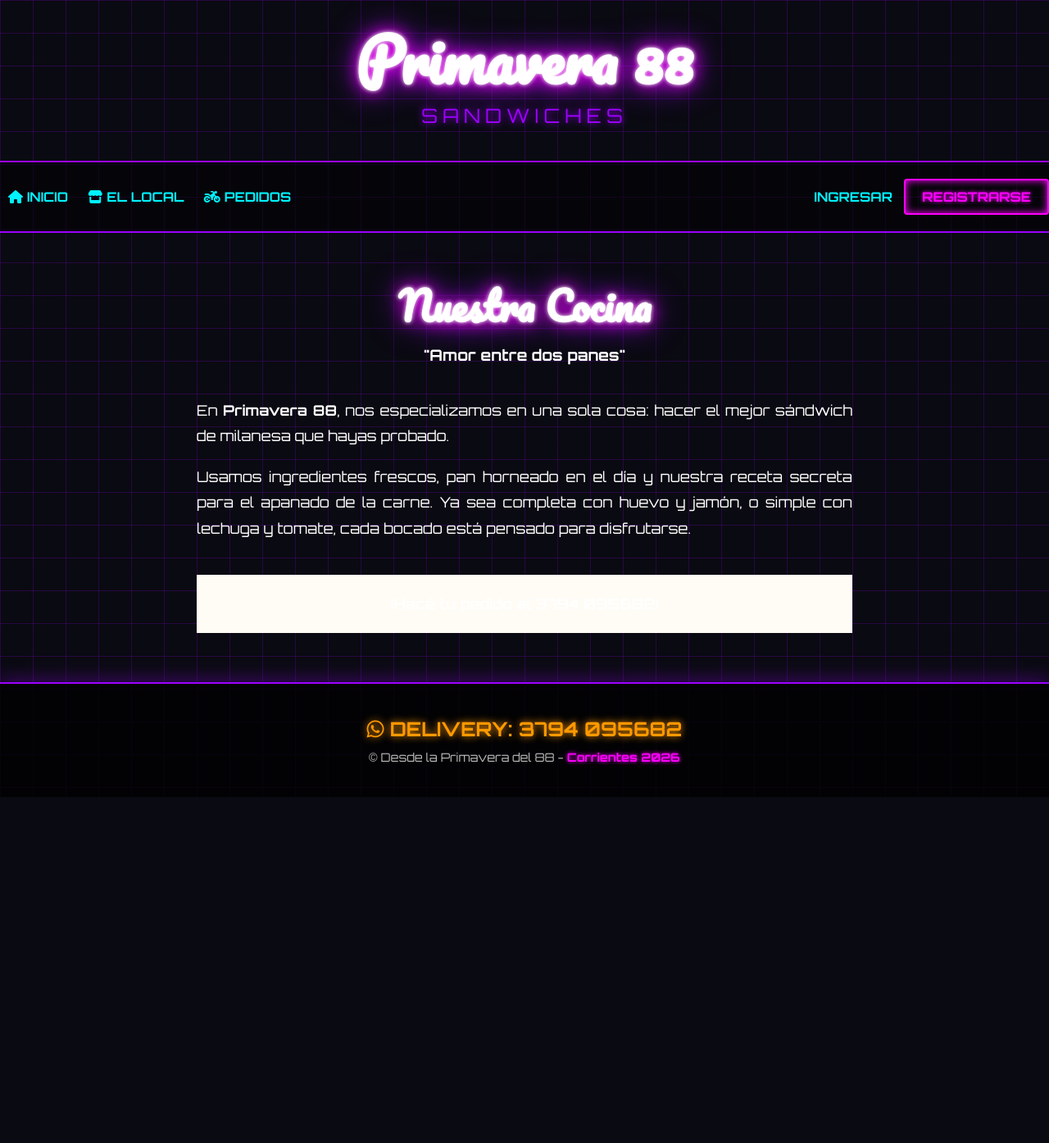
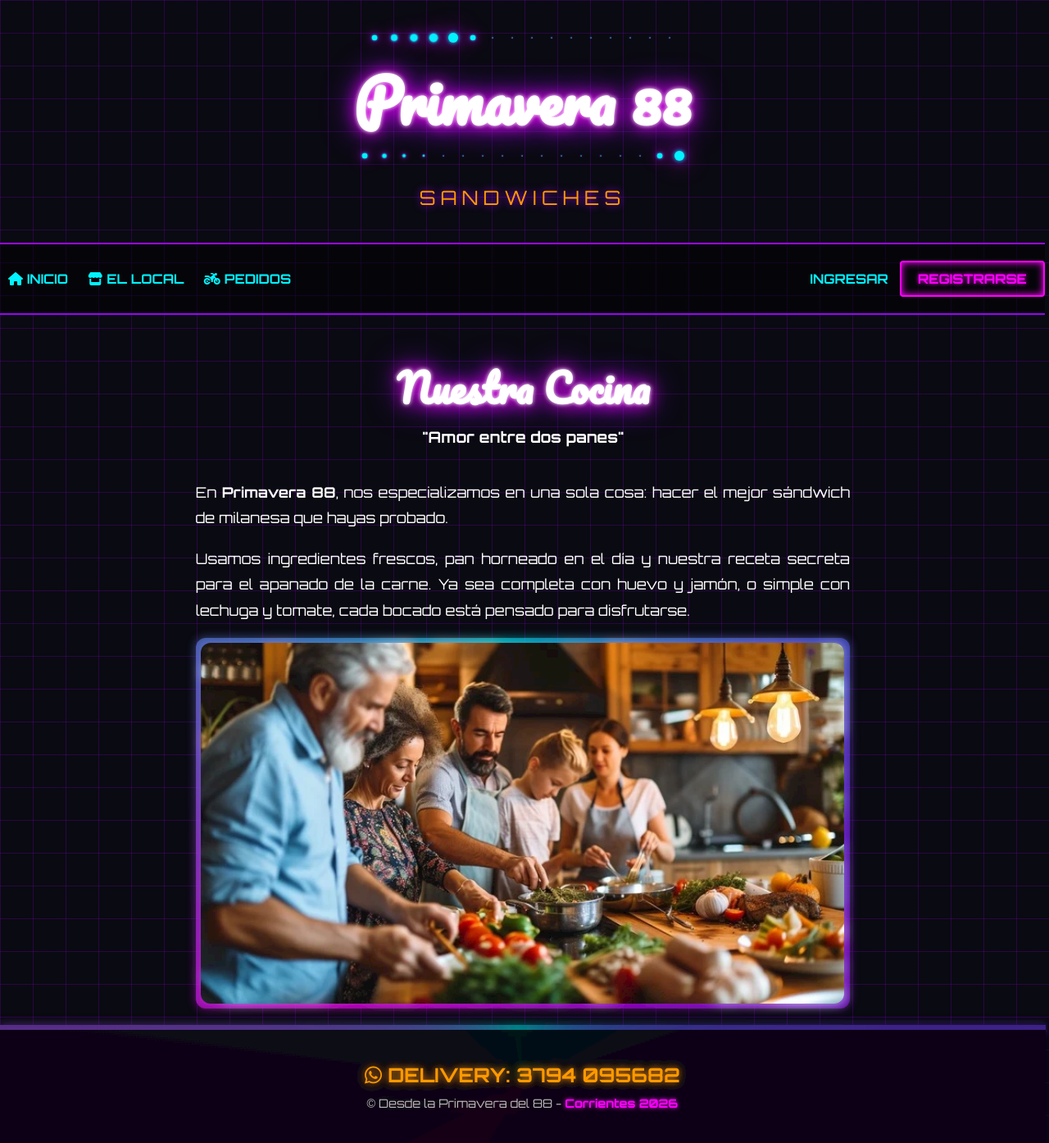
Before and after one commit to Miguel-S-S/test1, a Django app: page /about/ in a window 1280 px wide. Shown: the whole page at 82% size. Before the commit the page ends 972 px from the top, so only its background shows below. Run offline with Django 5.2, Linux system fonts and the light colour scheme.

Commit message:
mejoras visuales

```diff
--- a/blogInfo/templates/blogInfo/about.html
+++ b/blogInfo/templates/blogInfo/about.html
@@ -17,9 +17,9 @@
             Usamos ingredientes frescos, pan horneado en el día y nuestra receta secreta para el apanado de la carne. Ya sea completa con huevo y jamón, o simple con lechuga y tomate, cada bocado está pensado para disfrutarse.
         </p>
 
-        <div style="margin: 40px 0; padding: 20px; background-color: #fffcf5; border: 2px dashed var(--border-color); text-align: center; font-weight: bold;">
-            ¡Hacé tu pedido al 3794 095682!
-        </div>
+     <div class="neon-img">
+        <img src="{% static 'img/post4.jpeg' %}" alt="Burger">
+    </div>
     </div>
 
     </div>
--- a/static/css/styles.css
+++ b/static/css/styles.css
@@ -14,10 +14,10 @@
     --font-tech: 'Orbitron', sans-serif;
 }
 
-/* === RESET GLOBAL PARA EVITAR SCROLL HORIZONTAL === */
+
 * {
     box-sizing: border-box; /* Esto evita que el padding agrande los elementos */
-    max-width: 100%; /* Nada puede ser más ancho que la pantalla */
+    max-width: 99.9%; /* Nada puede ser más ancho que la pantalla */
 }
 
 body {
@@ -185,7 +185,7 @@ footer {
 
     /* 1. Ajuste de Texto Gigante */
     h1.main-title {
-        font-size: 3rem !important; /* Forzamos tamaño más chico */
+        font-size: 3rem !important;
         margin-top: 15px;
     }
 
@@ -260,3 +260,129 @@ footer {
         margin-bottom: 10px;
     }
 }
+
+/* ===============================
+   LOADER NEÓN PARA TÍTULO
+================================ */
+
+.title-loader-wrapper {
+    display: flex;
+    flex-direction: column;
+    align-items: center;
+    margin-top: 30px;
+    margin-bottom: 20px;
+}
+
+/* versión compacta */
+.loader.small {
+    display: flex;
+    justify-content: center;
+}
+
+.loader.small .dot {
+    width: 12px;
+    height: 12px;
+    margin: 10px 6px;
+    background: var(--neon-blue);
+    border-radius: 50%;
+    transform: scale(0.1);
+    animation: animateDot 2s linear infinite;
+    animation-delay: calc(0.1s * var(--i));
+    box-shadow:
+        0 0 5px var(--neon-blue),
+        0 0 15px var(--neon-purple),
+        0 0 30px var(--neon-pink);
+}
+
+/* loader inferior animado al revés */
+.loader.reverse .dot {
+    animation-delay: calc(-0.1s * var(--i));
+}
+
+/* reutilizamos tu animación */
+@keyframes animateDot {
+    0% { transform: scale(0.1); }
+    10% { transform: scale(1); }
+    50%, 100% { transform: scale(0.1); }
+}
+.loader-top {
+    margin-bottom: -12px;
+}
+
+.loader-bottom {
+    margin-top: -2px;
+}
+
+/* =====================================
+   BORDE NEÓN ANIMADO PARA IMÁGENES
+===================================== */
+
+@property --a {
+    syntax: '<angle>';
+    initial-value: 0deg;
+    inherits: false;
+}
+
+:root {
+    --b: 6px;   /* grosor del borde */
+}
+
+/* contenedor del efecto */
+.neon-img {
+    position: relative;
+    border: solid var(--b) transparent;
+    border-radius: calc(2 * var(--b));
+    overflow: hidden;
+
+    background:
+        repeating-conic-gradient(
+            from var(--a),
+            #ff00ff7f,
+            #00f3ff7f,
+            #9d00ff7f,
+            #ff00ff7f
+        ) border-box;
+
+    filter: url(#glow-0);
+    animation: spin 2.5s linear infinite;
+}
+
+/* imagen interna */
+.neon-img img {
+    width: 100%;
+    height: 100%;
+    display: block;
+    border-radius: calc(2 * var(--b));
+    object-fit: cover;
+}
+
+/* animación */
+@keyframes spin {
+    to { --a: 1turn; }
+}
+/* ==============================
+   FOOTER NEÓN ANIMADO
+================================ */
+
+footer.neon-footer {
+    position: relative;
+    border-top: 6px solid transparent;
+
+    background:
+        linear-gradient(rgba(0,0,0,0.85), rgba(0,0,0,0.85)) padding-box,
+        repeating-conic-gradient(
+            from var(--a),
+            #ff00ff7f,
+            #00f3ff7f,
+            #9d00ff7f,
+            #ff00ff7f
+        ) border-box;
+
+    animation: spin 4s linear infinite;
+    filter: url(#glow-0);
+}
+
+/* reutilizamos la animación */
+@keyframes spin {
+    to { --a: 1turn; }
+}
--- a/templates/base.html
+++ b/templates/base.html
@@ -13,10 +13,52 @@
 <body>
 
     <header>
-        <h1 class="main-title">Primavera 88</h1>
+        <div class="title-loader-wrapper">
+
+            <div class="loader small loader-top">
+                <div class="dot" style="--i:0"></div>
+                <div class="dot" style="--i:1"></div>
+                <div class="dot" style="--i:2"></div>
+                <div class="dot" style="--i:3"></div>
+                <div class="dot" style="--i:4"></div>
+                <div class="dot" style="--i:5"></div>
+                <div class="dot" style="--i:6"></div>
+                <div class="dot" style="--i:7"></div>
+                <div class="dot" style="--i:8"></div>
+                <div class="dot" style="--i:9"></div>
+                <div class="dot" style="--i:10"></div>
+                <div class="dot" style="--i:11"></div>
+                <div class="dot" style="--i:12"></div>
+                <div class="dot" style="--i:13"></div>
+                <div class="dot" style="--i:14"></div>
+                <div class="dot" style="--i:15"></div>
+            </div>
+            <h1 class="main-title">Primavera 88</h1>
+            <div class="loader small loader-bottom reverse">
+                <div class="dot" style="--i:0"></div>
+                <div class="dot" style="--i:1"></div>
+                <div class="dot" style="--i:2"></div>
+                <div class="dot" style="--i:3"></div>
+                <div class="dot" style="--i:4"></div>
+                <div class="dot" style="--i:5"></div>
+                <div class="dot" style="--i:6"></div>
+                <div class="dot" style="--i:7"></div>
+                <div class="dot" style="--i:8"></div>
+                <div class="dot" style="--i:9"></div>
+                <div class="dot" style="--i:10"></div>
+                <div class="dot" style="--i:11"></div>
+                <div class="dot" style="--i:12"></div>
+                <div class="dot" style="--i:13"></div>
+                <div class="dot" style="--i:14"></div>
+                <div class="dot" style="--i:15"></div>
+                <div class="dot" style="--i:16"></div>
+            </div>
+
+        </div>
+
 
         <div class="brand-subtitle">
-            <span style="color: var(--neon-purple); text-shadow: 0 0 10px var(--neon-purple);">SANDWICHES</span>
+            <span style="color: var(--neon-yellow); text-shadow: 0 0 10px var(--neon-purple);">SANDWICHES</span>
         </div>
 
         <nav>
@@ -59,6 +101,16 @@
     </div>
 
     {% include 'partials/footer.html' %}
+    <svg width="0" height="0" aria-hidden="true">
+        <filter id="glow-0" x="-25%" y="-25%" width="150%" height="150%">
+            <feGaussianBlur stdDeviation="6" result="blur"/>
+            <feMerge>
+                <feMergeNode in="blur"/>
+                <feMergeNode in="SourceGraphic"/>
+            </feMerge>
+        </filter>
+    </svg>
+</footer>
 
 </body>
 </html>
--- a/templates/partials/footer.html
+++ b/templates/partials/footer.html
@@ -1,13 +1,11 @@
-<footer style="
+<footer class="neon-footer" style="
     text-align: center;
     padding: 40px 0;
-    border-top: 2px solid var(--neon-purple);
-    box-shadow: 0 -5px 20px rgba(157, 0, 255, 0.3);
     margin-top: auto;
     background-color: rgba(0,0,0,0.8);
     position: relative;
-    z-index: 10;">
-
+    z-index: 10;
+">
     <h3 style="margin: 0 0 10px 0;">
         <a href="https://wa.me/5493794095682" target="_blank" style="
             color: var(--neon-orange);
```
Also changed, not shown: test1/settings.py (+4 -4 lines), db.sqlite3, media/blog_images/lupulo.jpeg (deleted), media/blog_images/post4.jpeg (deleted), static/img/post4.jpeg (added).
